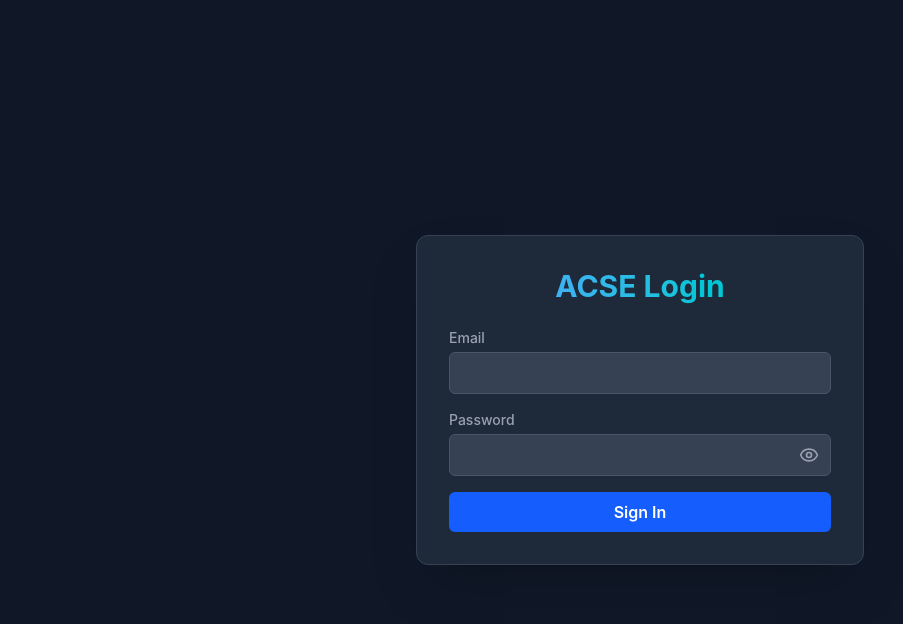
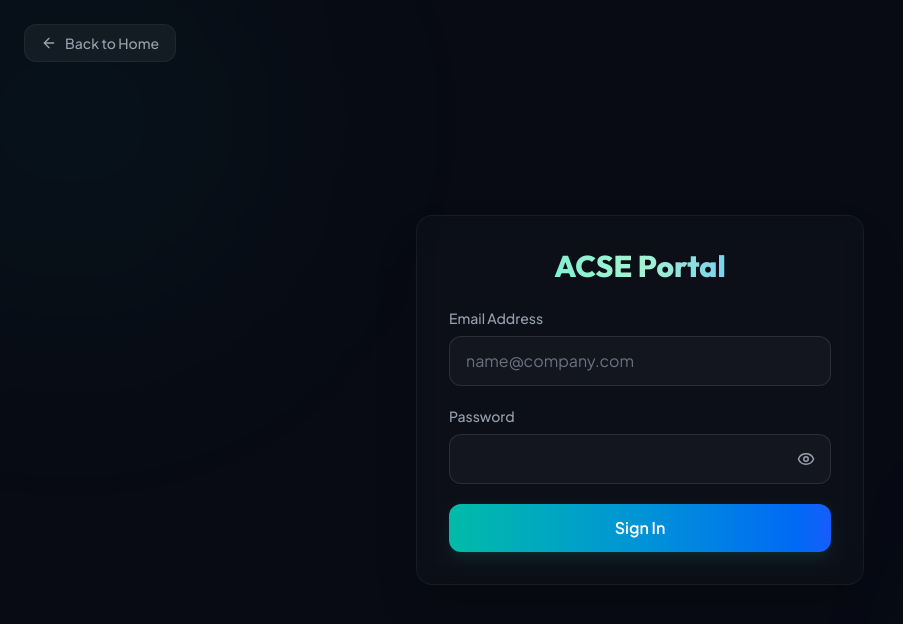
Before and after one commit to Aiinhome-Aivista/new_agent_2_FE, a React (Vite) app: page /login in a window 1280 px wide. Shown: the top 624 px of the page, without its empty margins (0-903 px from the left). Built offline with nearby package versions, Linux system fonts and the light colour scheme; no server answers.

Commit message:
Landing and login page design change

```diff
--- a/index.html
+++ b/index.html
@@ -5,6 +5,9 @@
     <link rel="icon" type="image/svg+xml" href="/favicon.svg" />
     <meta name="viewport" content="width=device-width, initial-scale=1.0" />
     <title>ACSE - Autonomous Contract Scope Evaluator</title>
+    <link rel="preconnect" href="https://fonts.googleapis.com">
+    <link rel="preconnect" href="https://fonts.gstatic.com" crossorigin>
+    <link href="https://fonts.googleapis.com/css2?family=Plus+Jakarta+Sans:wght@300;400;500;600;700;800&family=Outfit:wght@400;500;600;700;800;900&display=swap" rel="stylesheet">
   </head>
   <body>
     <div id="root"></div>
--- a/src/index.css
+++ b/src/index.css
@@ -1,7 +1,12 @@
 @import "tailwindcss";
+
+@theme {
+  --font-sans: "Plus Jakarta Sans", sans-serif;
+  --font-display: "Outfit", sans-serif;
+}
 
 @layer base {
   body {
-    @apply bg-gray-900 text-white font-sans;
+    @apply bg-[#0c101d] text-gray-100 font-sans antialiased selection:bg-teal-500/30;
   }
 }
--- a/src/pages/LoginPage.tsx
+++ b/src/pages/LoginPage.tsx
@@ -1,8 +1,8 @@
 import React, { useState } from 'react';
-import { useNavigate, useLocation } from 'react-router-dom';
+import { useNavigate, useLocation, Link } from 'react-router-dom';
 import { useAuth } from '../auth/AuthContext';
 import apiClient from '../api/apiClient';
-import { Eye, EyeOff } from 'lucide-react';
+import { Eye, EyeOff, ArrowLeft } from 'lucide-react';
 
 export const LoginPage: React.FC = () => {
   const [email, setEmail] = useState('');
@@ -34,52 +34,67 @@ export const LoginPage: React.FC = () => {
   };
 
   return (
-    <div className="min-h-screen flex items-center justify-center bg-gray-900 text-white px-4">
-      <div className="max-w-md w-full bg-gray-800 p-8 rounded-xl shadow-2xl border border-gray-700">
-        <h2 className="text-3xl font-bold text-center mb-6 text-transparent bg-clip-text bg-gradient-to-r from-blue-400 to-teal-400">
-          ACSE Login
+    <div className="min-h-screen flex items-center justify-center bg-[#080b14] text-white px-4 relative overflow-hidden">
+      {/* Decorative Glow Bubbles */}
+      <div className="absolute top-[-10%] left-[-10%] w-[400px] h-[400px] rounded-full bg-teal-500/5 blur-[120px] pointer-events-none" />
+      <div className="absolute bottom-[-10%] right-[-10%] w-[400px] h-[400px] rounded-full bg-blue-500/5 blur-[120px] pointer-events-none" />
+
+      {/* Back Button */}
+      <Link
+        to="/"
+        className="absolute top-6 left-6 flex items-center gap-2 text-gray-400 hover:text-white bg-white/5 hover:bg-white/10 px-4 py-2 border border-white/5 hover:border-white/10 rounded-xl transition-all duration-300 font-medium text-sm group"
+      >
+        <ArrowLeft className="w-4 h-4 group-hover:-translate-x-1 transition-transform" />
+        Back to Home
+      </Link>
+
+      <div className="max-w-md w-full bg-white/[0.02] p-8 rounded-2xl shadow-2xl border border-white/5 backdrop-blur-md relative z-10">
+        <h2 className="font-display text-3xl font-extrabold text-center mb-6 bg-clip-text text-transparent bg-gradient-to-r from-teal-300 via-emerald-200 to-blue-400">
+          ACSE Portal
         </h2>
 
         {error && (
-          <div className="mb-4 p-3 bg-red-900/50 border border-red-500 rounded-md text-red-200 text-sm">
+          <div className="mb-4 p-3 bg-rose-900/30 border border-rose-500/30 rounded-xl text-rose-200 text-sm">
             {error}
           </div>
         )}
 
-        <form onSubmit={handleSubmit} className="space-y-4">
+
+        <form onSubmit={handleSubmit} className="space-y-5">
           <div>
-            <label className="block text-sm font-medium text-gray-400 mb-1">Email</label>
+            <label className="block text-sm font-medium text-gray-400 mb-2">Email Address</label>
             <input
               type="email"
               required
-              className="w-full px-4 py-2 bg-gray-700 border border-gray-600 rounded-md focus:outline-none focus:ring-2 focus:ring-blue-500 text-white"
+              className="w-full px-4 py-3 bg-white/[0.03] border border-white/10 rounded-xl focus:outline-none focus:ring-2 focus:ring-teal-500/50 focus:border-teal-500 text-white placeholder-gray-500 transition-all duration-300"
+              placeholder="name@company.com"
               value={email}
               onChange={(e) => setEmail(e.target.value)}
             />
           </div>
           <div>
-            <label className="block text-sm font-medium text-gray-400 mb-1">Password</label>
+            <label className="block text-sm font-medium text-gray-400 mb-2">Password</label>
             <div className="relative">
               <input
                 type={showPassword ? 'text' : 'password'}
                 required
-                className="w-full px-4 py-2 bg-gray-700 border border-gray-600 rounded-md focus:outline-none focus:ring-2 focus:ring-blue-500 text-white pr-10"
+                className="w-full px-4 py-3 bg-white/[0.03] border border-white/10 rounded-xl focus:outline-none focus:ring-2 focus:ring-teal-500/50 focus:border-teal-500 text-white pr-12 transition-all duration-300"
                 value={password}
                 onChange={(e) => setPassword(e.target.value)}
               />
               <button
                 type="button"
                 onClick={() => setShowPassword(!showPassword)}
-                className="absolute inset-y-0 right-0 flex items-center pr-3 text-gray-400 hover:text-white"
+                className="absolute inset-y-0 right-0 flex items-center pr-4 text-gray-400 hover:text-white transition-colors"
               >
-                {showPassword ? <EyeOff size={20} /> : <Eye size={20} />}
+                {showPassword ? <EyeOff size={18} /> : <Eye size={18} />}
               </button>
             </div>
           </div>
           <button
             type="submit"
             disabled={isSubmitting}
-            className="w-full py-2 px-4 bg-blue-600 hover:bg-blue-700 disabled:opacity-50 text-white font-semibold rounded-md transition-colors"
+            className="w-full py-3 px-4 bg-gradient-to-r from-teal-500 to-blue-600 hover:from-teal-400 hover:to-blue-500 disabled:opacity-50 text-white font-semibold rounded-xl transition-all duration-300 shadow-lg shadow-teal-500/10 hover:shadow-teal-400/20 active:scale-[0.98]"
           >
             {isSubmitting ? 'Signing in...' : 'Sign In'}
           </button>
--- a/vite.config.ts
+++ b/vite.config.ts
@@ -1,15 +1,25 @@
-import { defineConfig } from 'vite'
-import react from '@vitejs/plugin-react'
+import { defineConfig, loadEnv } from "vite";
+import react from "@vitejs/plugin-react";
 
 // https://vite.dev/config/
-export default defineConfig({
-  plugins: [react()],
-  server: {
-    proxy: {
-      '/api': {
-        target: 'http://127.0.0.1:8080',
-        changeOrigin: true,
-      }
-    }
-  }
-})
+export default defineConfig(({ mode }) => {
+  // Load env file based on `mode` in the current working directory.
+  const env = loadEnv(mode, process.cwd(), '');
+
+  // Use VITE_API_BASE_URL if it's a full URL, otherwise fallback to local backend on 8080
+  const apiTarget = env.VITE_API_BASE_URL && env.VITE_API_BASE_URL.startsWith("http")
+    ? env.VITE_API_BASE_URL
+    : "http://127.0.0.1:8080/api";
+
+  return {
+    plugins: [react()],
+    server: {
+      proxy: {
+        "/api": {
+          target: apiTarget,
+          changeOrigin: true,
+        },
+      },
+    },
+  };
+});
```
Also changed, not shown: src/pages/LandingPage.tsx (+133 -22 lines), src/vite-env.d.ts (added, +9 -0 lines).
